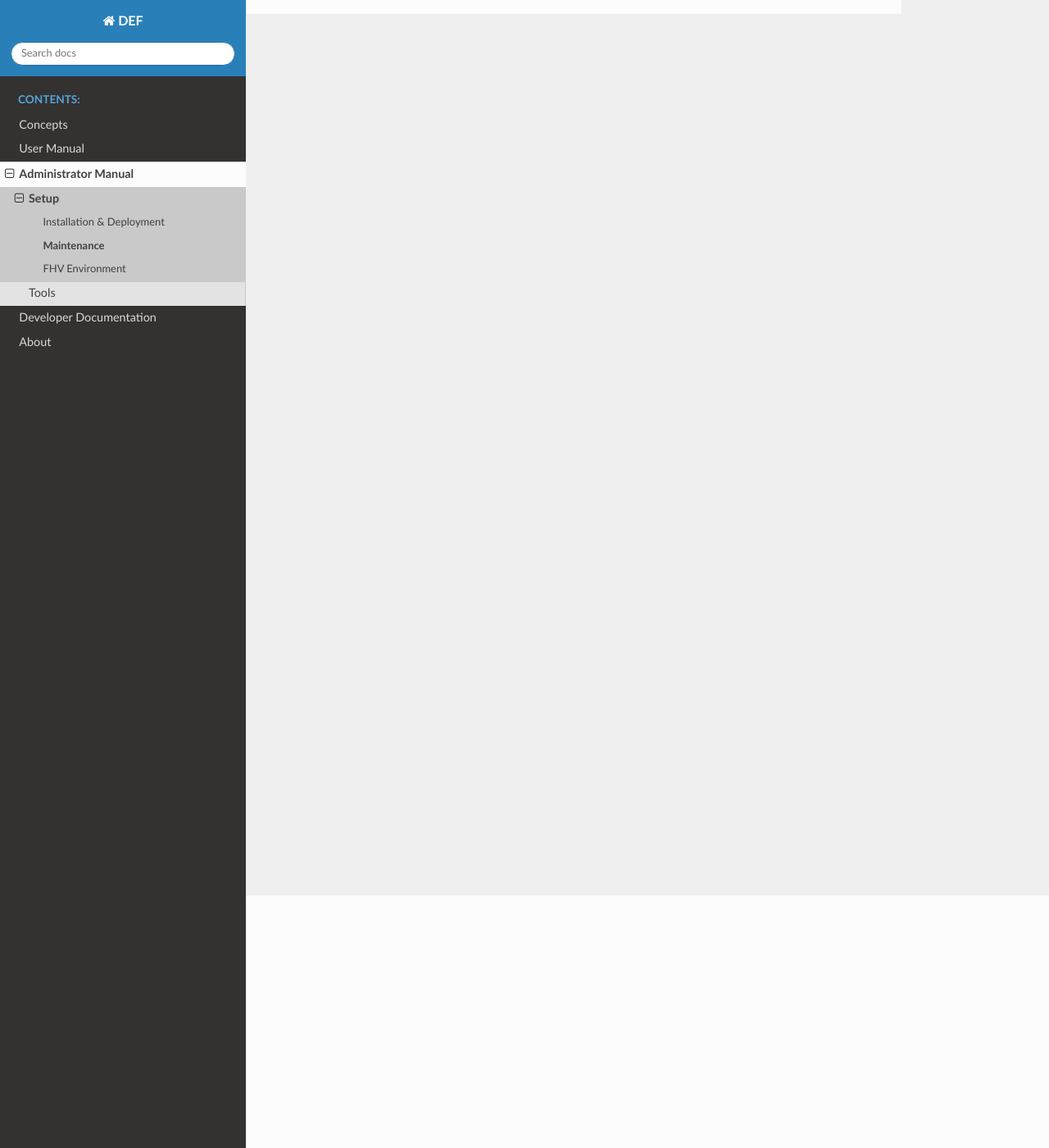
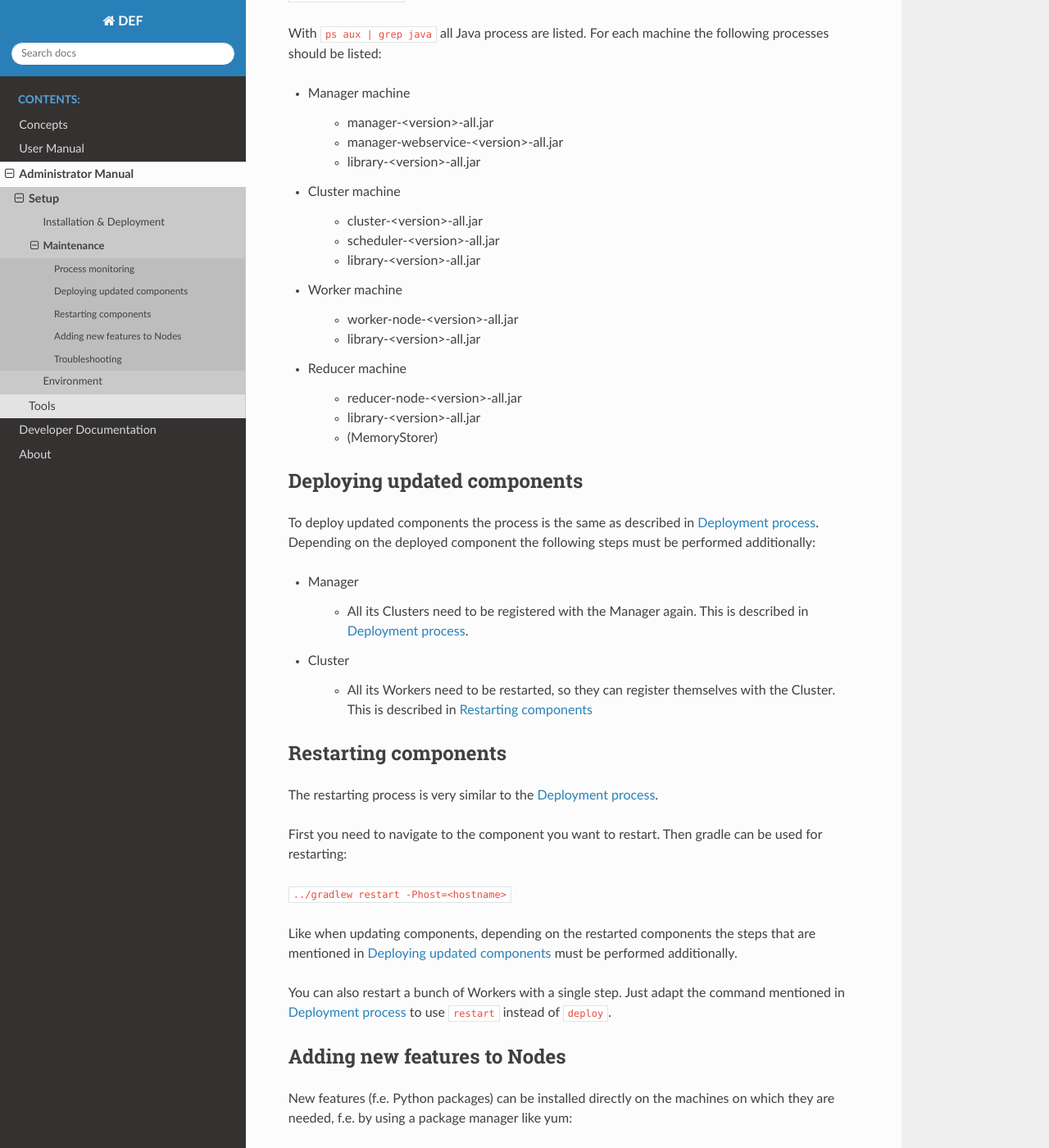
Before and after one commit to DistributedExecutionFramework/def-documentation, a Sphinx documentation site: the page built from docs/administrator-manual/setup/maintenance.rst, in a window 1280 px wide and 1400 px high, scrolled down 308 px. Shown: the whole window at 82% size. Built offline with Sphinx 7.4.7 and the Read the Docs theme 2.0.0, drawn with Linux system fonts in a browser that asks for light colours; some of the changed text lies outside the part shown.

Commit message:
Added content to the administrator manual

```diff
--- a/docs/administrator-manual/setup/maintenance.rst
+++ b/docs/administrator-manual/setup/maintenance.rst
@@ -1,3 +1,94 @@
 ===========
 Maintenance
 ===========
+
+Process monitoring
+===================
+
+To check if all components are running properly, the processes can be viewed.
+First you need to connect to the respective machine with SSH:
+
+``ssh def@<hostname>``
+
+With ``ps aux | grep java`` all Java process are listed. For each machine the following processes should be listed:
+
+* Manager machine
+
+    * manager-<version>-all.jar
+    * manager-webservice-<version>-all.jar
+    * library-<version>-all.jar
+* Cluster machine
+
+    * cluster-<version>-all.jar
+    * scheduler-<version>-all.jar
+    * library-<version>-all.jar
+* Worker machine
+
+    * worker-node-<version>-all.jar
+    * library-<version>-all.jar
+* Reducer machine
+
+    * reducer-node-<version>-all.jar
+    * library-<version>-all.jar
+    * (MemoryStorer)
+
+.. _updating_components:
+
+Deploying updated components
+=============================
+
+To deploy updated components the process is the same as described in :ref:`deployment_process`. Depending on the deployed component the following steps must be performed additionally:
+
+* Manager
+
+    * All its Clusters need to be registered with the Manager again. This is described in :ref:`deployment_process`.
+* Cluster
+
+    * All its Workers need to be restarted, so they can register themselves with the Cluster. This is described in :ref:`restarting_components`
+
+
+.. _restarting_components:
+
+Restarting components
+======================
+
+The restarting process is very similar to the :ref:`deployment_process`.
+
+First you need to navigate to the component you want to restart. Then gradle can be used for restarting:
+
+``../gradlew restart -Phost=<hostname>``
+
+Like when updating components, depending on the restarted components the steps that are mentioned in :ref:`updating_components` must be performed additionally.
+
+You can also restart a bunch of Workers with a single step. Just adapt the command mentioned in :ref:`deployment_process` to use ``restart`` instead of ``deploy``.
+
+
+Adding new features to Nodes
+================================
+
+New features (f.e. Python packages) can be installed directly on the machines on which they are needed, f.e. by using a package manager like yum:
+
+``sudo yum install python36-setuptools``
+
+When the installation is finished, the new features have to be added to the YAML file of the Node. This can be done by navigating to the node folder on the machine, f.e. ``worker``, and then using a text editor to open the ``worker.yml`` file:
+
+``vi worker.yml``
+
+Under environment the different programming languages are listed with all their features/extensions. The newly added features need to be added to the respective language with the name and the version. F.e. if you installed the Python package ``numpy`` it needs to be added like following:
+
+.. code-block::
+
+    - name: python
+      version: 3.6.8
+      group: language
+      cmd: 'python3.6 {rbs} {args} {pipes}'
+      ext:
+        - name: numpy
+          version: 1.15.0
+
+Afterwards the Nodes need to be restarted as described in :ref:`restarting_components`.
+
+Troubleshooting
+=================
+
+The activities of each component are logged in specific files. If some error occurred it might be found in the log files. They can be found on each machine in the folder of the component, f.e. ``manager/manager.log``.
--- a/docs/administrator-manual/setup/setup.rst
+++ b/docs/administrator-manual/setup/setup.rst
@@ -6,4 +6,4 @@ Setup
 
    installation
    maintenance
-   fhv-environment
+   environment
```
Also changed, not shown: docs/administrator-manual/setup/environment.rst (added, +128 -0 lines), docs/administrator-manual/setup/fhv-environment.rst (deleted, +0 -16 lines), docs/administrator-manual/setup/installation.rst (+58 -61 lines), docs/administrator-manual/tools/shell.rst (+25 -0 lines), docs/administrator-manual/tools/web-manager.rst (+10 -0 lines), docs/developer-documentation/architecture-components.rst (+6 -5 lines).
